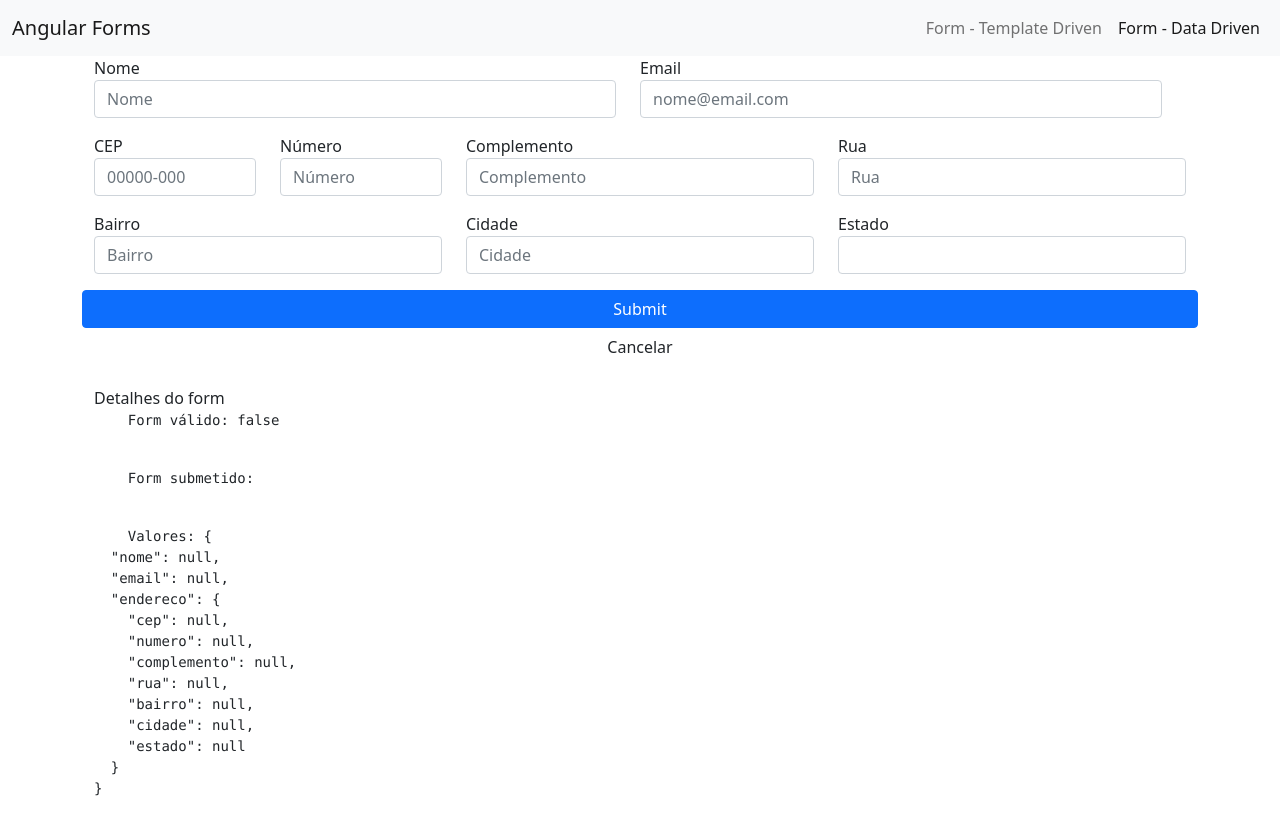
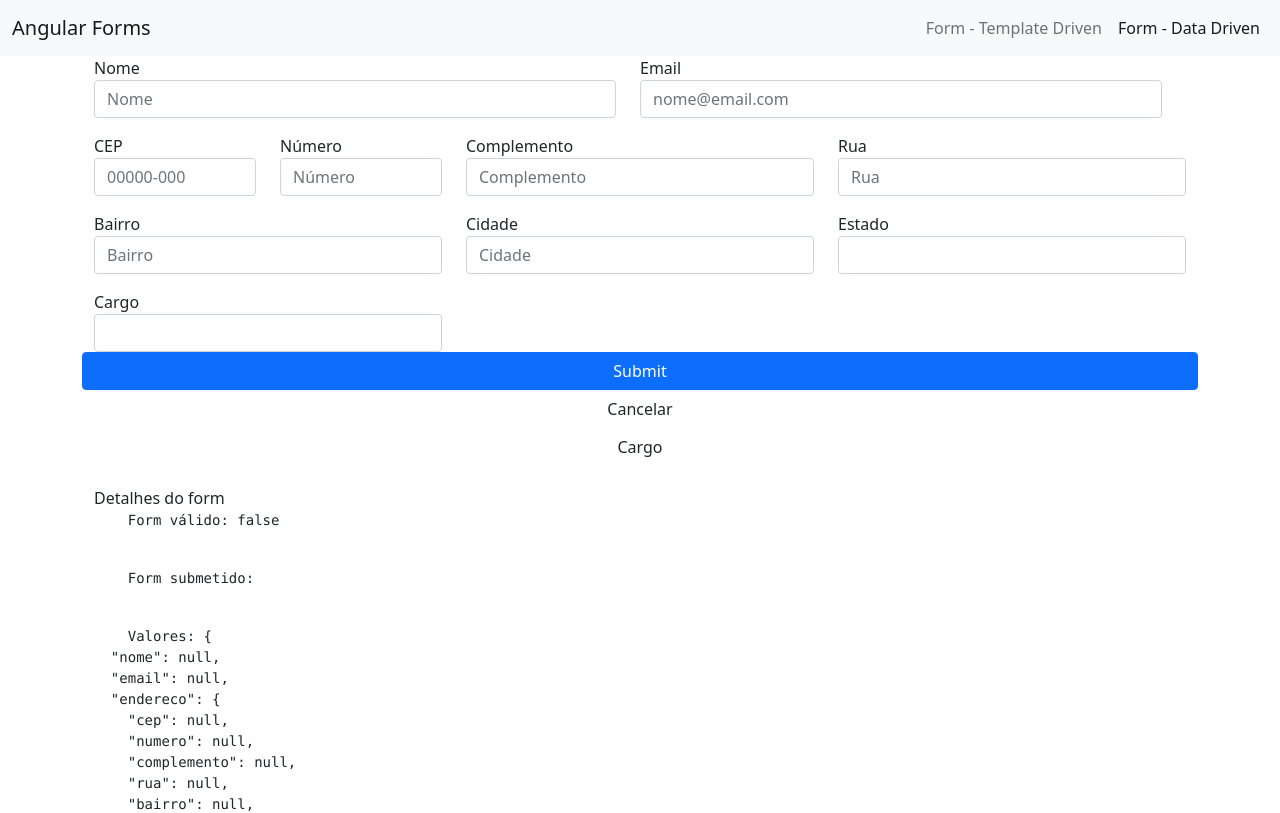
Before and after one commit to Eronheit/angular-forms, an Angular app: page /data-form in a window 1280 px wide. Shown: the top 813 px of the page. Built offline with nearby package versions, Linux system fonts and the light colour scheme.

Commit message:
feat: reactive forms - combobox with object (ngValue and compareWith)

```diff
--- a/src/app/data-form/data-form.component.html
+++ b/src/app/data-form/data-form.component.html
@@ -141,8 +141,22 @@
         </div>
       </div>
 
+      <div class="form-group has-validation col-sm-4">
+        <label for="cargo">Cargo</label>
+        <select
+          id="cargo"
+          formControlName='cargo'
+          class="form-control"
+          [compareWith]="compararCargos"
+         >
+          <option *ngFor="let cargo of cargos" [ngValue]="cargo">{{ cargo.desc }}</option>
+         </select>
+
+      </div>
+
       <button type="submit" class="btn btn-primary">Submit</button>
       <button type="button" class="btn" (click)="resetar()">Cancelar</button>
+      <button type="button" class="btn" (click)="setarCargo()">Cargo</button>
 
       <app-form-debug [form]='dataForm'></app-form-debug>
     </div>
--- a/src/app/data-form/data-form.component.ts
+++ b/src/app/data-form/data-form.component.ts
@@ -16,6 +16,7 @@ export class DataFormComponent implements OnInit {
   dataForm!: FormGroup;
   /* estados!: EstadoBr[]; */
   estados!: Observable<EstadoBr[]>;
+  cargos!: any[];
 
   constructor(
     private formBuilder: FormBuilder,
@@ -90,12 +91,24 @@ export class DataFormComponent implements OnInit {
     })
   }
 
+  setarCargo() {
+    const cargo = { nome: 'Dev', nivel: 'Pleno', desc: 'Dev Pl' }
+
+    this.dataForm.get('cargo')?.setValue(cargo)
+  }
+
+  compararCargos(obj1: any, obj2: any) {
+    return obj1 && obj2 ? (obj1.nome === obj2.nome && obj1.nivel === obj2.nivel) : obj1 === obj2;
+  }
+
   ngOnInit(): void {
    /*  this.dropdownService.getEstadosBr().subscribe(
       data => this.estados = data
     ) */
 
     this.estados = this.dropdownService.getEstadosBr();
+
+    this.cargos = this.dropdownService.getCargos();
 
     /* this.dataForm = new FormGroup({
       nome: new FormControl(null),
@@ -119,7 +132,9 @@ export class DataFormComponent implements OnInit {
         bairro: [null, Validators.required],
         cidade: [null, Validators.required],
         estado: [null, Validators.required]
-      })
+      }),
+
+      cargo: [null]
     })
   }
 
--- a/src/app/shared/services/dropdown.service.ts
+++ b/src/app/shared/services/dropdown.service.ts
@@ -16,4 +16,12 @@ export class DropdownService {
       map(response => response)
     )
   }
+
+  getCargos() {
+    return [
+      { nome: 'Dev', nivel: 'Junior', desc: 'Dev Jr' },
+      { nome: 'Dev', nivel: 'Pleno', desc: 'Dev Pl' },
+      { nome: 'Dev', nivel: 'Senior', desc: 'Dev Sr' }
+    ];
+  }
 }
```
